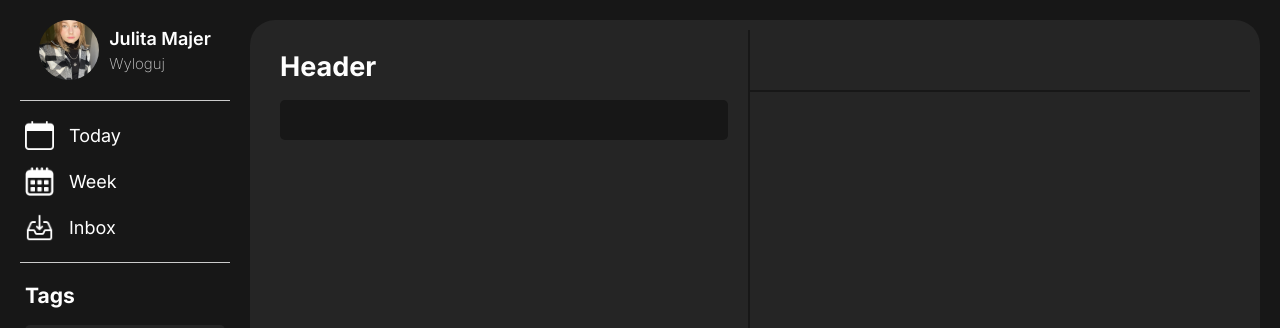
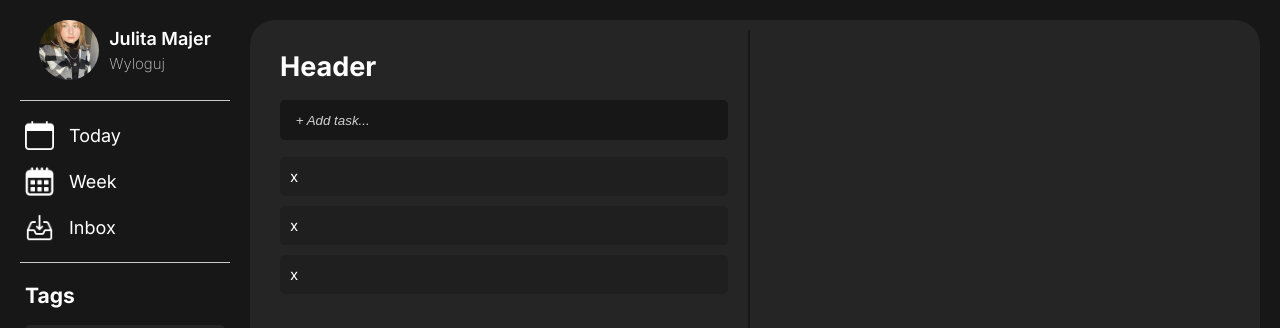
Before and after one commit to julitamajerx/todo, an Angular app in the folder frontend/todo/: page / in a window 1280 px wide. Shown: the top 328 px of the page. Built offline with nearby package versions, Linux system fonts and the light colour scheme.

Commit message:
switching to laptop

```diff
--- a/frontend/todo/src/features/tasks/tasks-list/tasks-list.css
+++ b/frontend/todo/src/features/tasks/tasks-list/tasks-list.css
@@ -26,6 +26,28 @@ input:focus {
   outline: none;
 }
 
+input::placeholder {
+  opacity: 0.8;
+  font-style: italic;
+  color: white;
+}
+
+.task-container {
+  display: flex;
+  flex-direction: column;
+  gap:10px;
+}
+
+.task-box {
+  display: flex;
+  align-items: center;
+  box-sizing: border-box;
+  padding: 10px;
+  background-color: #1F1F1F;
+  border-radius: 5px;
+  font-size: 15px;
+}
+
 @media (max-width: 768px) {
   .wrapper {
     border-right: none;
--- a/frontend/todo/src/features/tasks/tasks-list/tasks-list.html
+++ b/frontend/todo/src/features/tasks/tasks-list/tasks-list.html
@@ -1,6 +1,12 @@
 <div class="wrapper">
   <h2>Header</h2>
   <form>
-    <input for="text" id="newTask" name="newTask" />
+    <input for="text" id="newTask" name="newTask" placeholder=" + Add task..." />
   </form>
+
+  <div class="task-container">
+    <div class="task-box">x</div>
+    <div class="task-box">x</div>
+    <div class="task-box">x</div>
+  </div>
 </div>
--- a/frontend/todo/src/features/tasks/tasks.ts
+++ b/frontend/todo/src/features/tasks/tasks.ts
@@ -10,7 +10,7 @@ import { TasksList } from './tasks-list/tasks-list';
   styleUrl: './tasks.css',
 })
 export class Tasks implements OnInit {
-  protected isSelected = true;
+  protected isSelected = false;
   protected isMobile = false;
 
   private breakpointObserver = inject(BreakpointObserver);
```
